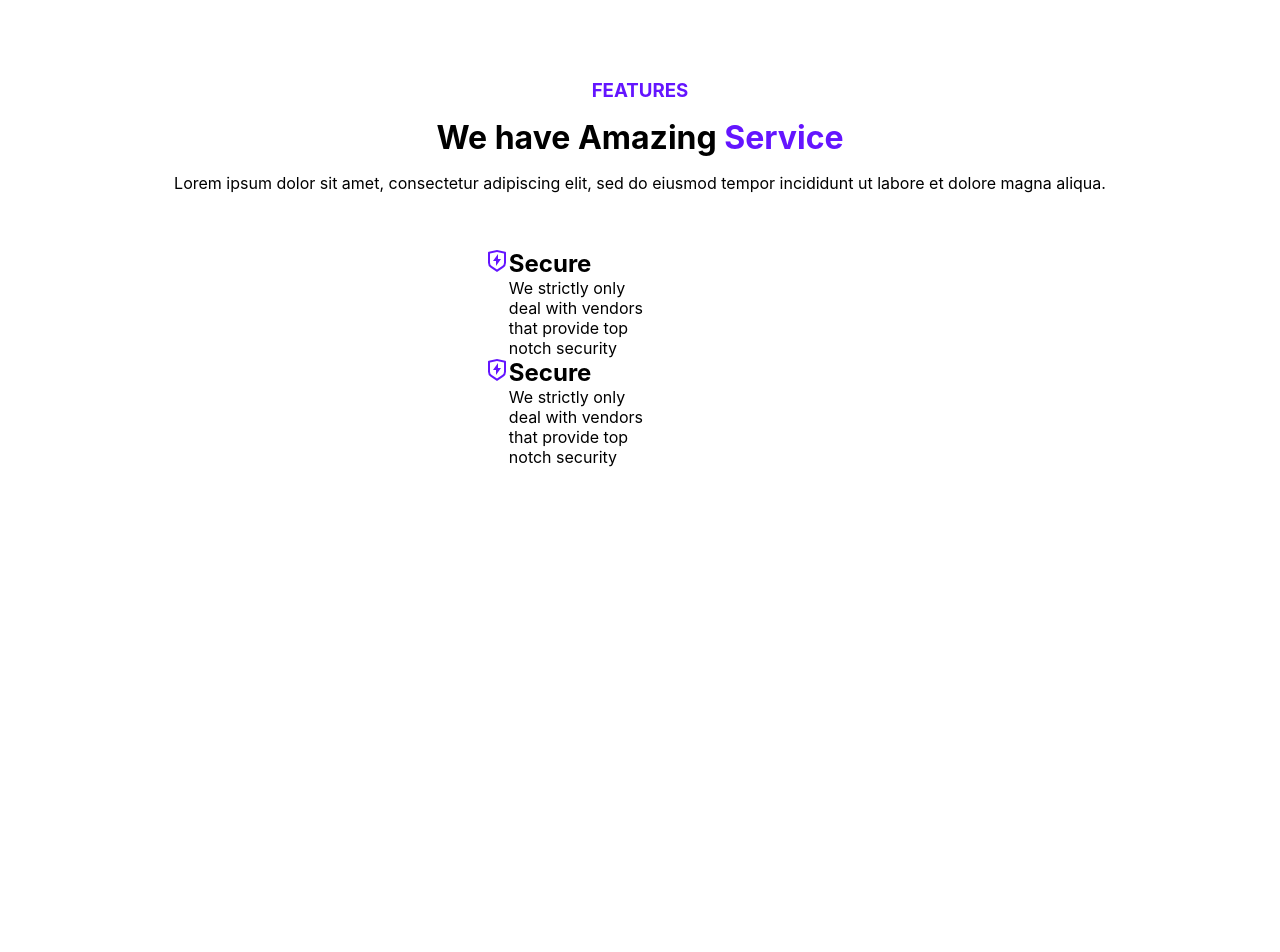
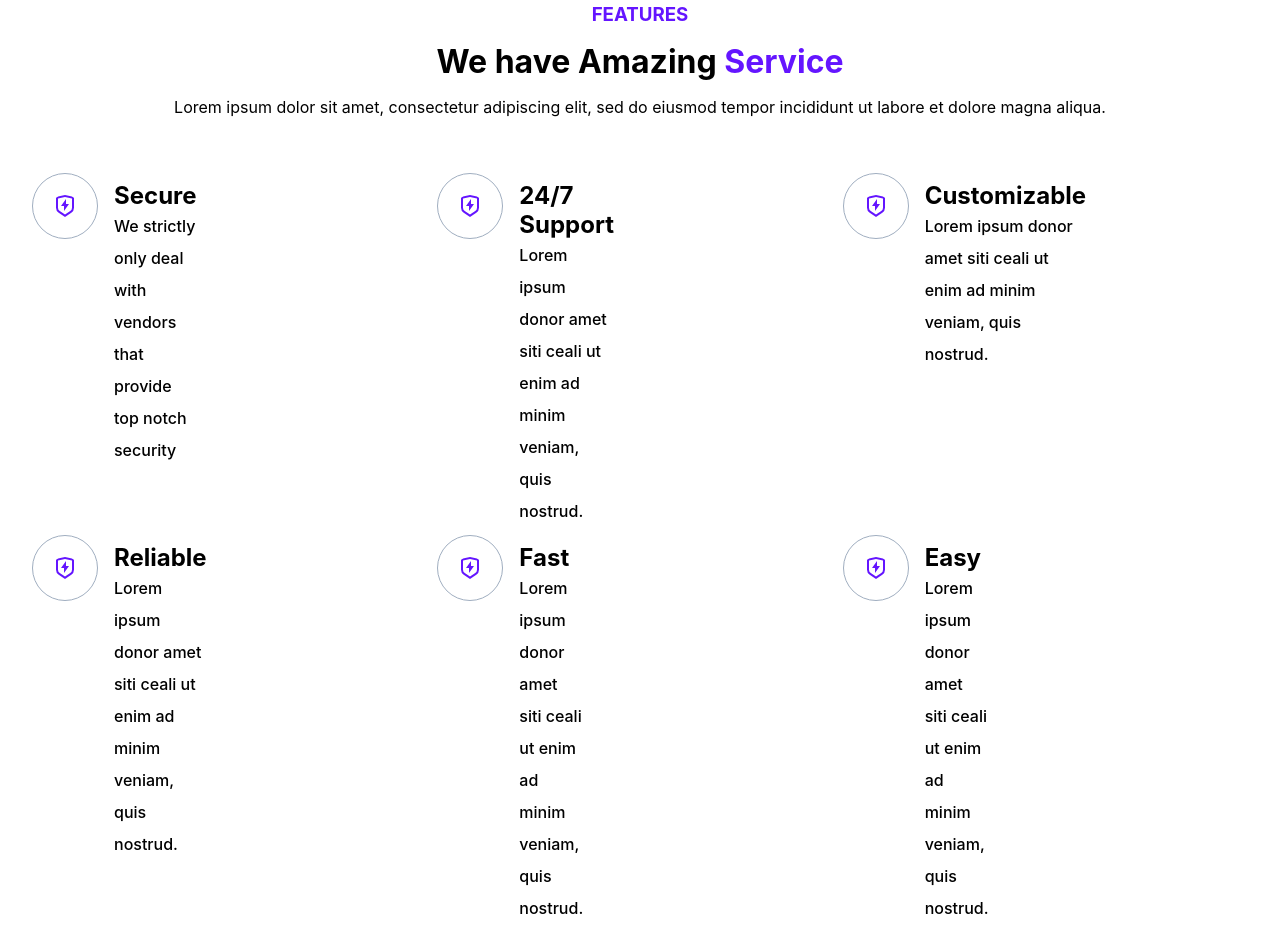
Before and after one commit to HayanButt/Treact__clone, a plain HTML site: page index.html in a window 1280 px wide. Shown: the part 842-1794 px from the top of the page. Before the commit the page ends 1437 px from the top, so only its background shows below. Drawn offline with Linux system fonts and the light colour scheme.

Commit message:
modified:   index.html 	modified:   style.css

```diff
--- a/index.html
+++ b/index.html
@@ -49,13 +49,13 @@
     </header>
     <main>
         <div class="row">
-            <div class="container">
+            <div class="features__container">
+                <div class="features__heading">
+                    <h3 class="text__purple features__title">FEATURES</h3>
+                    <h1 class="features__main--title">We have Amazing <span class="text__purple">Service</span></h1>
+                    <p class="features__para">Lorem ipsum dolor sit amet, consectetur adipiscing elit, sed do eiusmod tempor incididunt ut labore et dolore magna aliqua.</p>
+                </div>
                 <div class="features">
-                    <div class="features__heading">
-                        <h3 class="text__purple features__title">FEATURES</h3>
-                        <h1 class="features__main--title">We have Amazing <span class="text__purple">Service</span></h1>
-                        <p class="features__para">Lorem ipsum dolor sit amet, consectetur adipiscing elit, sed do eiusmod tempor incididunt ut labore et dolore magna aliqua.</p>
-                    </div>
                     <div class="features__wrapper">
                         <div class="feature">
                             <img src="./assets/features/shield-icon.daefe14b320b14fbd9cbd18908ac93ec.svg" alt="" class="feature__img">
@@ -69,8 +69,54 @@
                         <div class="feature">
                             <img src="./assets/features/shield-icon.daefe14b320b14fbd9cbd18908ac93ec.svg" alt="" class="feature__img">
                             <div class="text__wrapper">
-                                <h2>Secure</h2>
-                                <p class="feature__para">We strictly only deal with vendors that provide top notch security</p>
+                                <h2>24/7 Support</h2>
+                                <p class="feature__para">Lorem ipsum donor amet siti ceali ut enim ad minim veniam, quis nostrud.
+
+                                </p>
+                            </div>
+                        </div>
+                    </div>
+                    <div class="features__wrapper">
+                        <div class="feature">
+                            <img src="./assets/features/shield-icon.daefe14b320b14fbd9cbd18908ac93ec.svg" alt="" class="feature__img">
+                            <div class="text__wrapper">
+                                <h2>Customizable</h2>
+                                <p class="feature__para">Lorem ipsum donor amet siti ceali ut enim ad minim veniam, quis nostrud.
+
+                                </p>
+                            </div>
+                        </div>
+                    </div>
+                    <div class="features__wrapper">
+                        <div class="feature">
+                            <img src="./assets/features/shield-icon.daefe14b320b14fbd9cbd18908ac93ec.svg" alt="" class="feature__img">
+                            <div class="text__wrapper">
+                                <h2>Reliable</h2>
+                                <p class="feature__para">Lorem ipsum donor amet siti ceali ut enim ad minim veniam, quis nostrud.
+
+                                </p>
+                            </div>
+                        </div>
+                    </div>
+                    <div class="features__wrapper">
+                        <div class="feature">
+                            <img src="./assets/features/shield-icon.daefe14b320b14fbd9cbd18908ac93ec.svg" alt="" class="feature__img">
+                            <div class="text__wrapper">
+                                <h2>Fast</h2>
+                                <p class="feature__para">Lorem ipsum donor amet siti ceali ut enim ad minim veniam, quis nostrud.
+
+                                </p>
+                            </div>
+                        </div>
+                    </div>
+                    <div class="features__wrapper">
+                        <div class="feature">
+                            <img src="./assets/features/shield-icon.daefe14b320b14fbd9cbd18908ac93ec.svg" alt="" class="feature__img">
+                            <div class="text__wrapper">
+                                <h2>Easy</h2>
+                                <p class="feature__para">Lorem ipsum donor amet siti ceali ut enim ad minim veniam, quis nostrud.
+
+                                </p>
                             </div>
                         </div>
                     </div>
--- a/style.css
+++ b/style.css
@@ -138,6 +138,7 @@ a {
     border: 2px solid rgb(226, 232, 240);
     border-radius: 9999px;
     color:rgb(160 174 192);
+    font-family: font-family: system-ui, -apple-system, BlinkMacSystemFont, "Segoe UI", Roboto, "Helvetica Neue", Arial, "Noto Sans", sans-serif, "Apple Color Emoji", "Segoe UI Emoji", "Segoe UI Symbol", "Noto Color Emoji";
 }
 
 
@@ -161,6 +162,8 @@ a {
     margin: 36px 0 24px 0;
     color: rgb(160 174 192);
     font-weight: 700;
+    margin-top: 60px;
+    font-size: 15px;
 }
 
 .main__logo {
@@ -175,12 +178,11 @@ a {
 }
 
 /* FEATURES */
-
-.features {
+.features__container {
+    margin: 80px 0;
     margin: 0 auto;
     display: flex;
     flex-direction: column;
-
 }
 
 .features__heading {
@@ -193,19 +195,39 @@ a {
 }
 
 .feature__para {
+    font-weight: 500;
     width: 100%;
-    max-width: 150px;
+    line-height: 2;
+}
+
+.features {
+    display: flex;
+    flex-wrap: wrap;
 }
 
 .feature {
-    width: 100%;
-    max-width: 33.3%;
-    margin: 0 auto;
+    width: 33.3%;
     display: flex;
     flex-direction: row;
     align-items: flex-start;
+
 }
 
 .features__wrapper {
-    display: block;
+    width: 100%;
+    max-width: calc(100%/3);
+    margin-bottom: 8px;
 }
+
+.feature__img {
+    border-radius: 9999px;
+    border: 2px solid;
+    border-width: 1px;
+    padding: 1.25rem;
+    border-color: rgb(160 174 192);;
+}
+
+.text__wrapper {
+    margin-left: 1rem;
+    margin-top: 0.5rem;
+}
```
